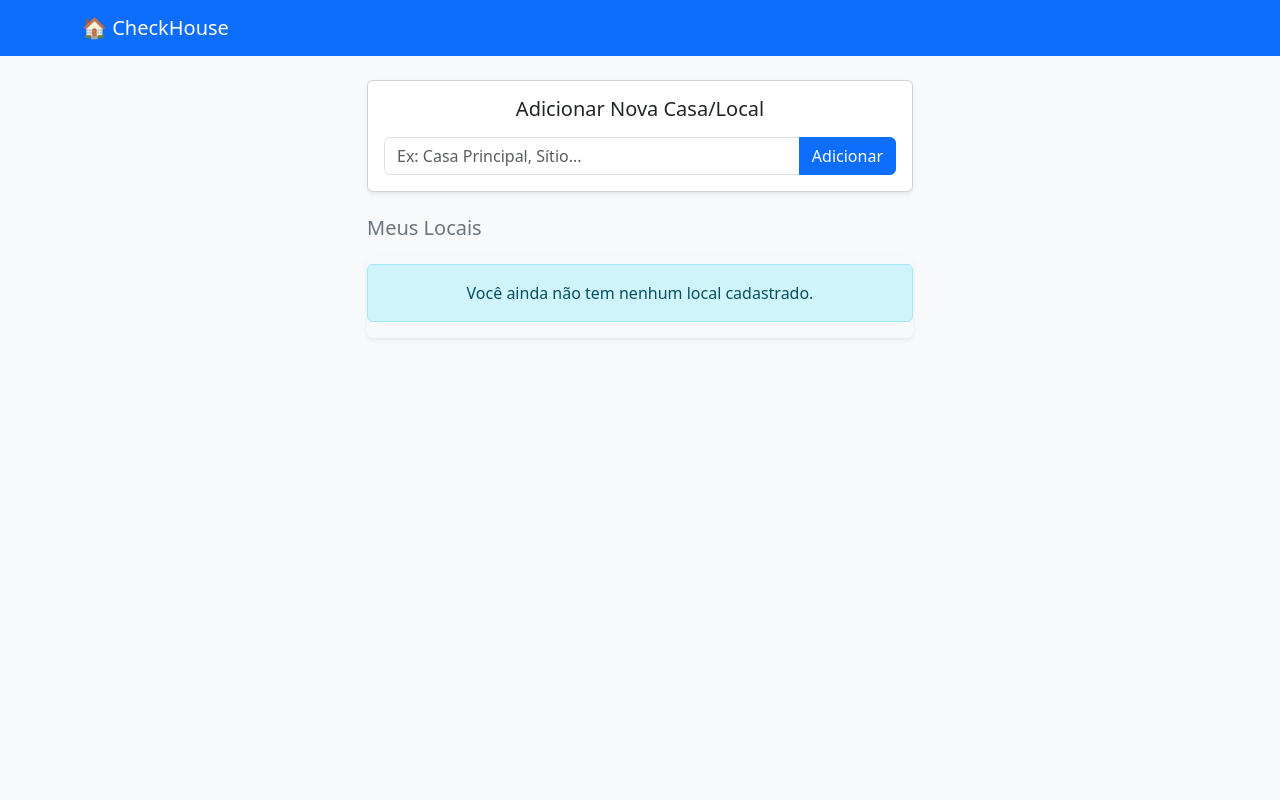
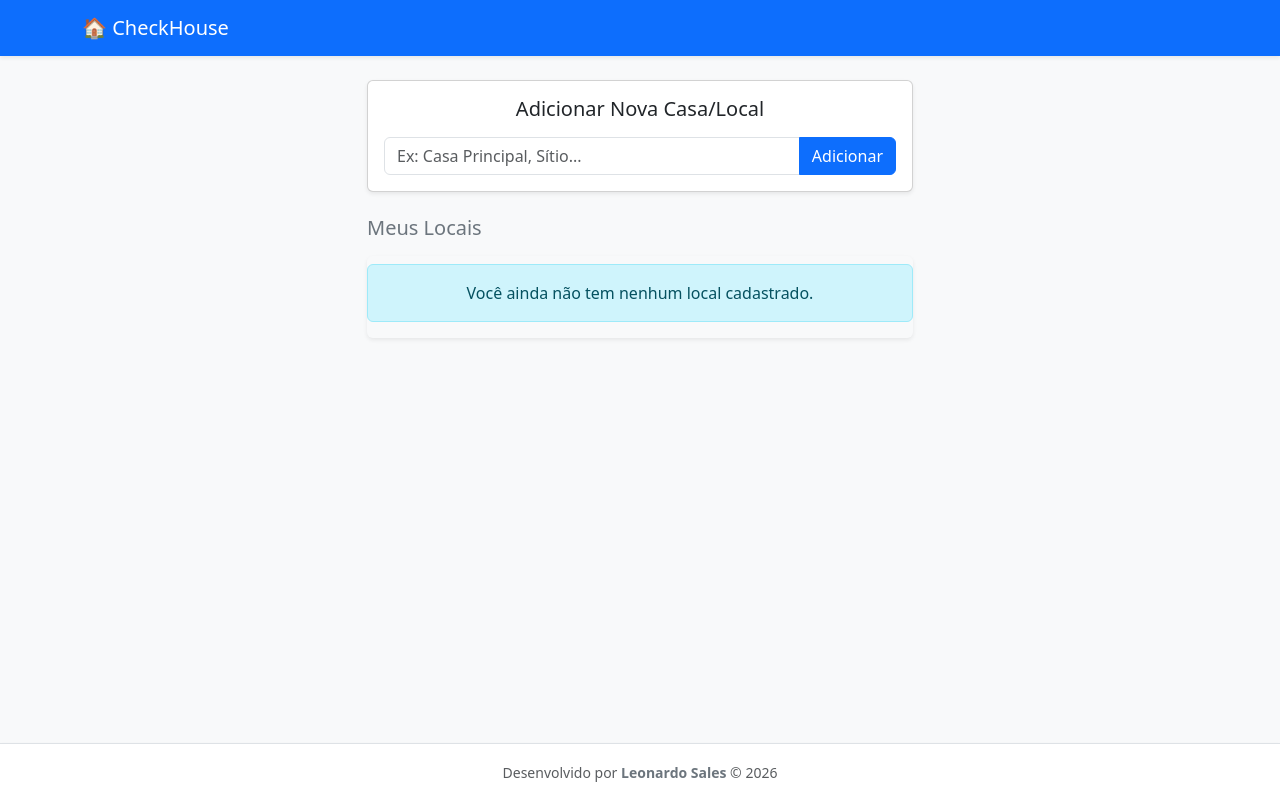
Before and after one commit to leobarros/checkhouse, a Flask app: page / in a window 1280 px wide. Run offline with Flask 3, Linux system fonts and the light colour scheme.

Commit message:
adicionando rodape

```diff
--- a/templates/base.html
+++ b/templates/base.html
@@ -9,17 +9,32 @@
     <!-- Link para os Bootstrap Icons -->
     <link rel="stylesheet" href="https://cdn.jsdelivr.net/npm/bootstrap-icons@1.11.1/font/bootstrap-icons.css">
 </head>
-    <body class="bg-light">
-        <!-- Barra de navegacao -->
-         <nav class="navbar navbar-dark bg-primary mb-4" shadown-sm>
+<body class="bg-light d-flex flex-column min-vh-100">
+
+    <!-- Barra de Navegação no topo -->
+    <nav class="navbar navbar-dark bg-primary mb-4 shadow-sm">
         <div class="container">
             <a class="navbar-brand" href="/">🏠 CheckHouse</a>
         </div>
     </nav>
 
-         <!-- o conteudo de cada página -->
-          <div class="container">
+    <!-- O conteúdo de cada página vai entrar aqui -->
+    <div class="container mb-5">
         {% block content %}{% endblock %}
     </div>
+
+    <!-- Rodapé -->
+    <footer class="mt-auto py-3 bg-white border-top shadow-sm">
+        <div class="container text-center">
+            <small class="text-muted">
+                Desenvolvido por <strong class="text-secondary">Leonardo Sales</strong> &copy; <span id="anoAtual"></span>
+            </small>
+        </div>
+    </footer>
+
+    <!-- Script para atualizar o ano automaticamente -->
+    <script>
+        document.getElementById('anoAtual').textContent = new Date().getFullYear();
+    </script>
 </body>
 </html>
```
Lines whose indentation alone changed are shown as unchanged.
